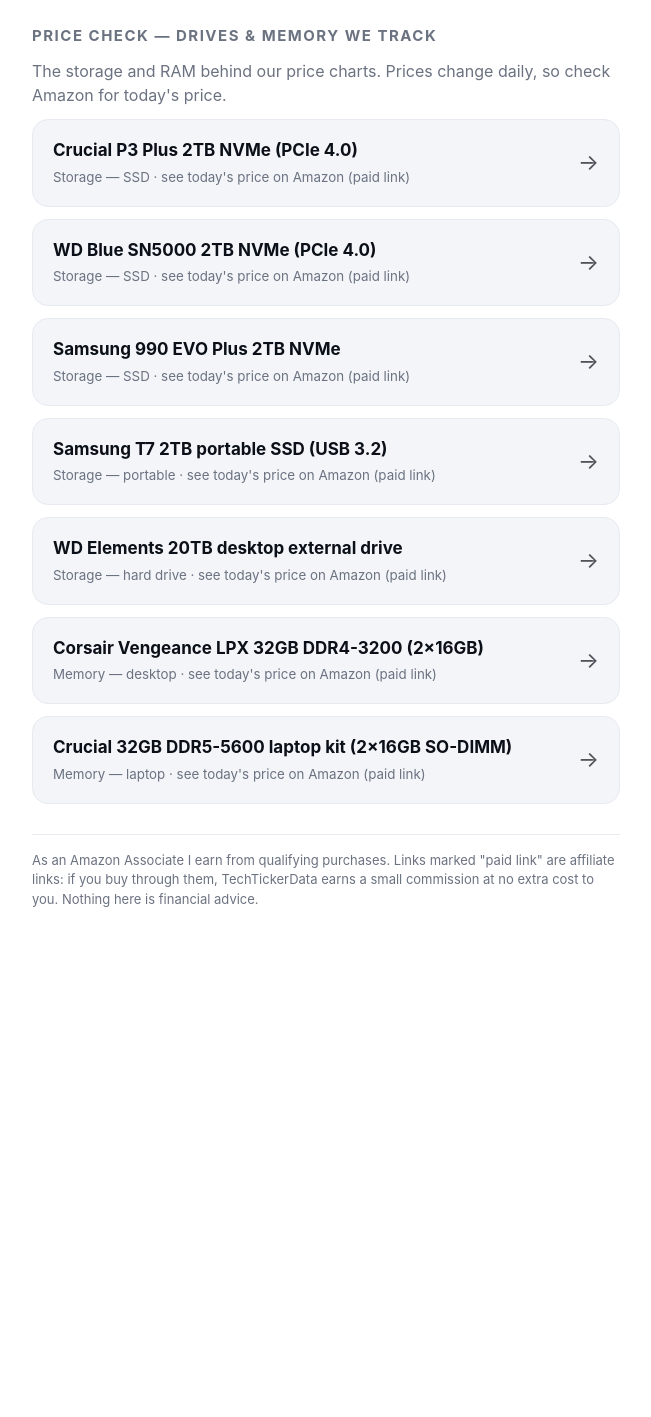
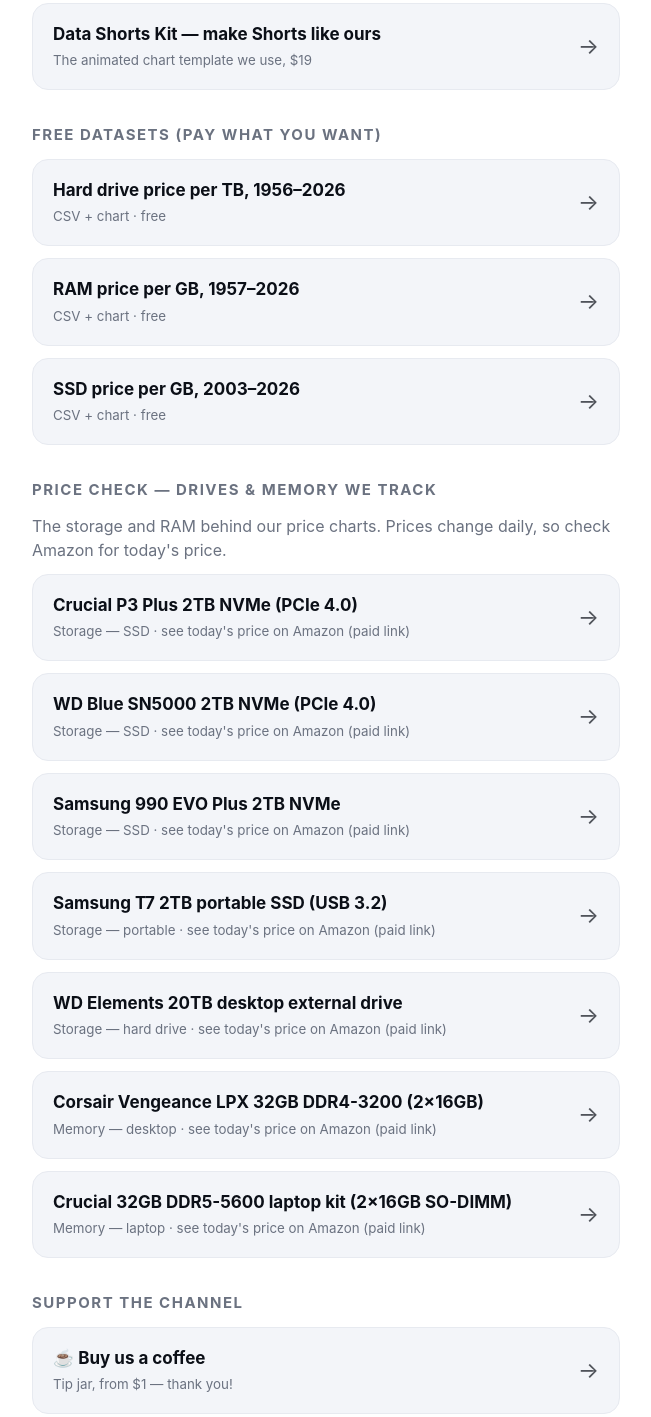
Before and after one commit to TechTickerData/techtickerdata.github.io, a plain HTML site: page index.html in a window 1280 px wide. Shown: the part 488-1905 px from the top of the page, without its empty margins (314-965 px from the left). Before the commit the page ends 1474 px from the top, so only its background shows below. Drawn offline with Linux system fonts and the light colour scheme.

Commit message:
Add free datasets, kit and tip jar

```diff
--- a/index.html
+++ b/index.html
@@ -23,6 +23,11 @@ h2{font-size:15px;text-transform:uppercase;letter-spacing:1.5px;color:var(--mute
 <a class="card main" href="https://www.youtube.com/@TechTickerData"><span><b>Watch on YouTube</b><small>A new tech &amp; AI chart every day</small></span><span class="arrow">→</span></a>
 <a class="card" href="https://techtickerdata.beehiiv.com/subscribe"><span><b>The Weekly Chart — free newsletter</b><small>One chart + 3 links, every Friday</small></span><span class="arrow">→</span></a>
 <a class="card" href="https://techtickerdata.gumroad.com/l/tech-price-history"><span><b>Tech Price History 1956–2026</b><small>19 sourced datasets (CSV) + ready-made charts</small></span><span class="arrow">→</span></a>
+<a class="card" href="https://techtickerdata.gumroad.com/l/data-shorts-kit"><span><b>Data Shorts Kit — make Shorts like ours</b><small>The animated chart template we use, $19</small></span><span class="arrow">→</span></a>
+<h2>Free datasets (pay what you want)</h2>
+<a class="card" href="https://techtickerdata.gumroad.com/l/free-storage-price"><span><b>Hard drive price per TB, 1956–2026</b><small>CSV + chart · free</small></span><span class="arrow">→</span></a>
+<a class="card" href="https://techtickerdata.gumroad.com/l/free-ram-price"><span><b>RAM price per GB, 1957–2026</b><small>CSV + chart · free</small></span><span class="arrow">→</span></a>
+<a class="card" href="https://techtickerdata.gumroad.com/l/free-ssd-price"><span><b>SSD price per GB, 2003–2026</b><small>CSV + chart · free</small></span><span class="arrow">→</span></a>
 <h2>Price Check — drives &amp; memory we track</h2>
 <p class="tag" style="margin:0 0 12px">The storage and RAM behind our price charts. Prices change daily, so check Amazon for today's price.</p>
 <a class="card" rel="sponsored nofollow" href="https://www.amazon.com/dp/B0B25ML2FH?tag=techtickerdat-20"><span><b>Crucial P3 Plus 2TB NVMe (PCIe 4.0)</b><small>Storage — SSD · see today's price on Amazon (paid link)</small></span><span class="arrow">→</span></a>
@@ -32,5 +37,7 @@ h2{font-size:15px;text-transform:uppercase;letter-spacing:1.5px;color:var(--mute
 <a class="card" rel="sponsored nofollow" href="https://www.amazon.com/dp/B09VCXWPQG?tag=techtickerdat-20"><span><b>WD Elements 20TB desktop external drive</b><small>Storage — hard drive · see today's price on Amazon (paid link)</small></span><span class="arrow">→</span></a>
 <a class="card" rel="sponsored nofollow" href="https://www.amazon.com/dp/B07RW6Z692?tag=techtickerdat-20"><span><b>Corsair Vengeance LPX 32GB DDR4-3200 (2×16GB)</b><small>Memory — desktop · see today's price on Amazon (paid link)</small></span><span class="arrow">→</span></a>
 <a class="card" rel="sponsored nofollow" href="https://www.amazon.com/dp/B0BLTDRRLF?tag=techtickerdat-20"><span><b>Crucial 32GB DDR5-5600 laptop kit (2×16GB SO-DIMM)</b><small>Memory — laptop · see today's price on Amazon (paid link)</small></span><span class="arrow">→</span></a>
+<h2>Support the channel</h2>
+<a class="card" href="https://techtickerdata.gumroad.com/l/support"><span><b>☕ Buy us a coffee</b><small>Tip jar, from $1 — thank you!</small></span><span class="arrow">→</span></a>
 <p class="note">As an Amazon Associate I earn from qualifying purchases. Links marked "paid link" are affiliate links: if you buy through them, TechTickerData earns a small commission at no extra cost to you. Nothing here is financial advice.</p>
 </main></body></html>
```
